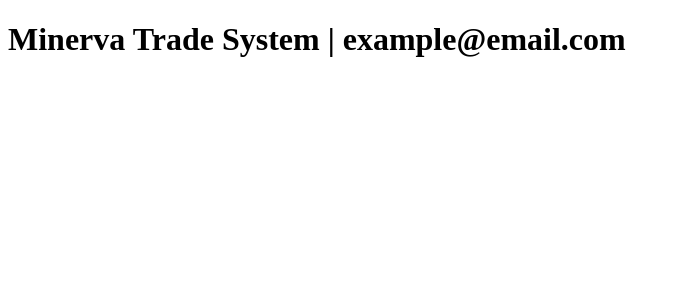
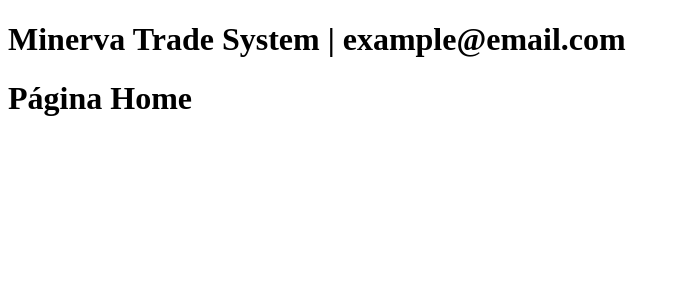
Before and after one commit to IvanildoCandido/minerva-trade, a React (Create React App) app in the folder frontend/: page / in a window 1280 px wide. Shown: the top 300 px of the page, without its empty margins (0-680 px from the left). Built offline with nearby package versions, Linux system fonts and the light colour scheme.

Commit message:
Config: Router configuration

```diff
--- a/frontend/package.json
+++ b/frontend/package.json
@@ -9,6 +9,7 @@
     "react": "^17.0.1",
     "react-dom": "^17.0.1",
     "react-redux": "^7.2.2",
+    "react-router-dom": "^5.2.0",
     "react-scripts": "4.0.3",
     "redux": "^4.0.5",
     "redux-devtools-extension": "^2.13.9",
--- a/frontend/src/App.js
+++ b/frontend/src/App.js
@@ -1,8 +1,14 @@
 import React from 'react';
 import { connect } from 'react-redux';
+import Routes from './Routes';
 
 function App(props) {
-  return <h1>Minerva Trade System | {props.user.user.email}</h1>;
+  return (
+    <div>
+      <h1>Minerva Trade System | {props.user.user.email}</h1>
+      <Routes />
+    </div>
+  );
 }
 const mapStateToProps = (state) => {
   return {
--- /dev/null
+++ b/frontend/src/Pages/About/index.js
@@ -0,0 +1,11 @@
+import React from 'react';
+
+function About(props) {
+    return (
+        <div>
+            <h1>Página Sobre</h1>
+        </div>
+    );
+}
+
+export default About;
--- /dev/null
+++ b/frontend/src/Pages/Home/index.js
@@ -0,0 +1,11 @@
+import React from 'react';
+
+function Home(props) {
+  return (
+    <div>
+      <h1>Página Home</h1>
+    </div>
+  );
+}
+
+export default Home;
--- /dev/null
+++ b/frontend/src/Routes.js
@@ -0,0 +1,13 @@
+import React from 'react';
+import { Switch, Route } from 'react-router-dom';
+import About from './Pages/About';
+import Home from './Pages/Home';
+const Routes = () => {
+  return (
+    <Switch>
+      <Route exact path="/" component={Home} />
+      <Route exact path="/about" component={About} />
+    </Switch>
+  );
+};
+export default Routes;
--- a/frontend/src/index.js
+++ b/frontend/src/index.js
@@ -2,11 +2,14 @@ import React from 'react';
 import ReactDOM from 'react-dom';
 import { Provider } from 'react-redux';
 import App from './App';
-import store from './redux/store'
+import store from './redux/store';
+import { BrowserRouter } from 'react-router-dom';
 
 ReactDOM.render(
-  <Provider store={store}>
-    <App />
-  </Provider>,
+  <BrowserRouter>
+    <Provider store={store}>
+      <App />
+    </Provider>
+  </BrowserRouter>,
   document.getElementById('root'),
 );
```
Also changed, not shown: 2 other files (tests, documents, lock files or other folders).
